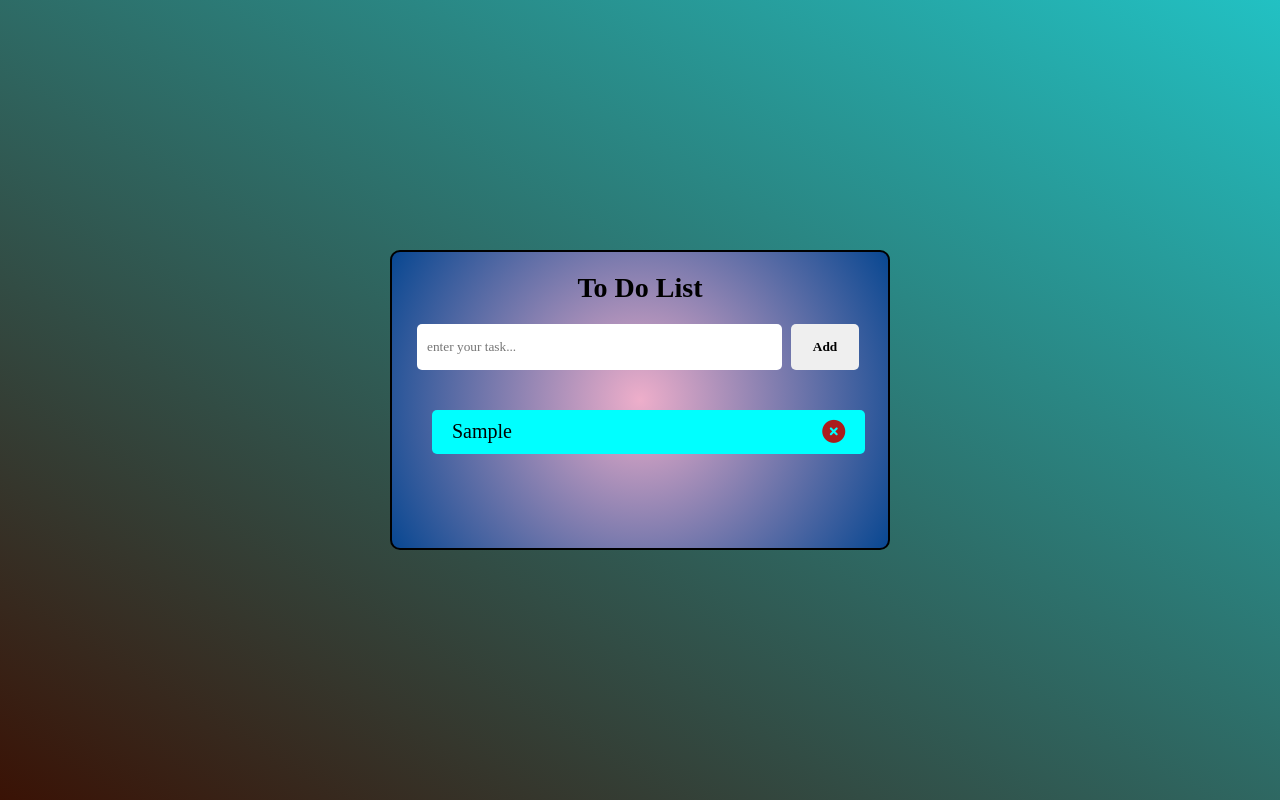
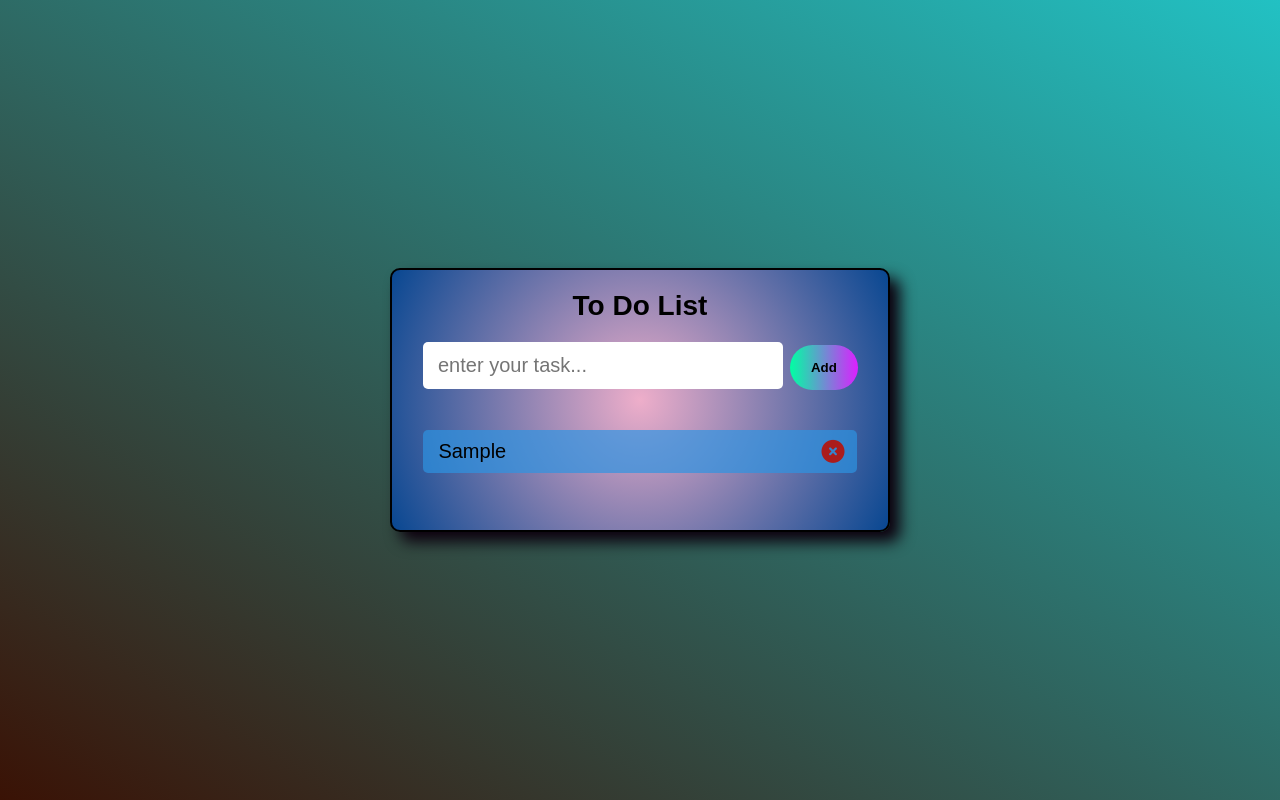
Before and after one commit to CodeSciRahul/To-Do-list-Aap, a plain HTML site: page index.html in a window 1280 px wide. Both pictures are taken after typing "Sample" into the empty fields and a click on the button "Add". Drawn offline with Linux system fonts and the light colour scheme.

Commit message:
improve its css and also work on js file
today i improved in css like set min and max height and also imrove color or background color and work on js try to add one more button which is edit but cann't i will try next time to add edit and and write their js.
that's all.

```diff
--- a/index.js
+++ b/index.js
@@ -1,14 +1,19 @@
 let btn = document.querySelector("button");
 
 btn.addEventListener("click", (event) => {
+    event.preventDefault();
     let list = document.querySelector(".list");
     let input = document.querySelector("input").value;
-    let div = document.createElement("div");
+
+     if(input=="") alert("enter task");
+    else{
+        let div = document.createElement("div");
     let newchild = list.appendChild(div);
     newchild.className = "iteam";
     newchild.innerText = input;
-
-
+    let key=0;
+    localStorage.setItem("key",newchild.innerText);
+    key++;
     let icon = document.createElement("i");
     icon.className = "fa-solid fa-circle-xmark";
     let button = document.createElement("button");
@@ -21,6 +26,11 @@ btn.addEventListener("click", (event) => {
 
     button.addEventListener("click", (event) => {
         document.querySelector(".iteam").parentNode.removeChild(document.querySelector(".iteam"))
+
+        let myTodoList = document.querySelectorAll('.item');
+
+
     })
 
+}
 })
--- a/style.css
+++ b/style.css
@@ -2,7 +2,7 @@
     padding: 0;
     margin: 0;
     box-sizing: border-box;
-    font-family: 'Times New Roman', Times, serif;
+    font-family:Arial, Helvetica, sans-serif;
 }
 
 body {
@@ -27,7 +27,8 @@ body {
     width: 500px;
     padding: 20px;
     border-radius: 10px;
-    min-height: 300px;
+    box-shadow: 10px 10px 15px rgb(13, 1, 14);
+
 }
 
 h3 {
@@ -36,37 +37,47 @@ h3 {
 }
 
 .container .task input {
-    width: 80%;
-    padding: 15px 10px;
+    width: 79%;
+    padding: 12px 15px;
     border-radius: 5px;
     border: none;
     outline: none;
-    margin: 20px 5px;
+    margin: 20px 2px 20px 11px;
+    font-size: 20px;
+    text-overflow: hidden;
 }
 
 .container .task button {
     width: 15%;
     padding: 15px 15px;
-    border-radius: 5px;
+    border-radius: 30px;
     border: none;
     outline: none;
-    margin: 20px 10;
+    margin: 20px 0;
     font-weight: 700;
     cursor: pointer;
+    background: linear-gradient(to right, #00FFA3, #DC1FFF);
 }
-
+.container .list{
+    min-height: 100px;
+    max-height: 45vh;
+    overflow: auto;
+}
 .container .list .iteam {
-    margin: 20px;
-    padding: 10px 20px;
+    margin: 20px auto;
+    padding: 10px 5px 10px 15px;
     border-radius: 5px;
     font-size: 20px;
     display: flex;
     justify-content: space-between;
-    background-color: aqua;
+    background-color: rgba(44, 148, 227, 0.684);
     width: 95%;
+    white-space: nowrap;
+    overflow: hidden;
+    text-overflow: ellipsis;
 }
 
-#ic {
+i {
     font-size: 23px;
     color: rgb(171, 28, 28);
     cursor: pointer;
@@ -76,4 +87,5 @@ h3 {
     background-color: transparent;
     border: none;
     outline: none;
+    margin:  0 7px ;
 }
```
Also changed, not shown: index.html (+1 -0 lines).
